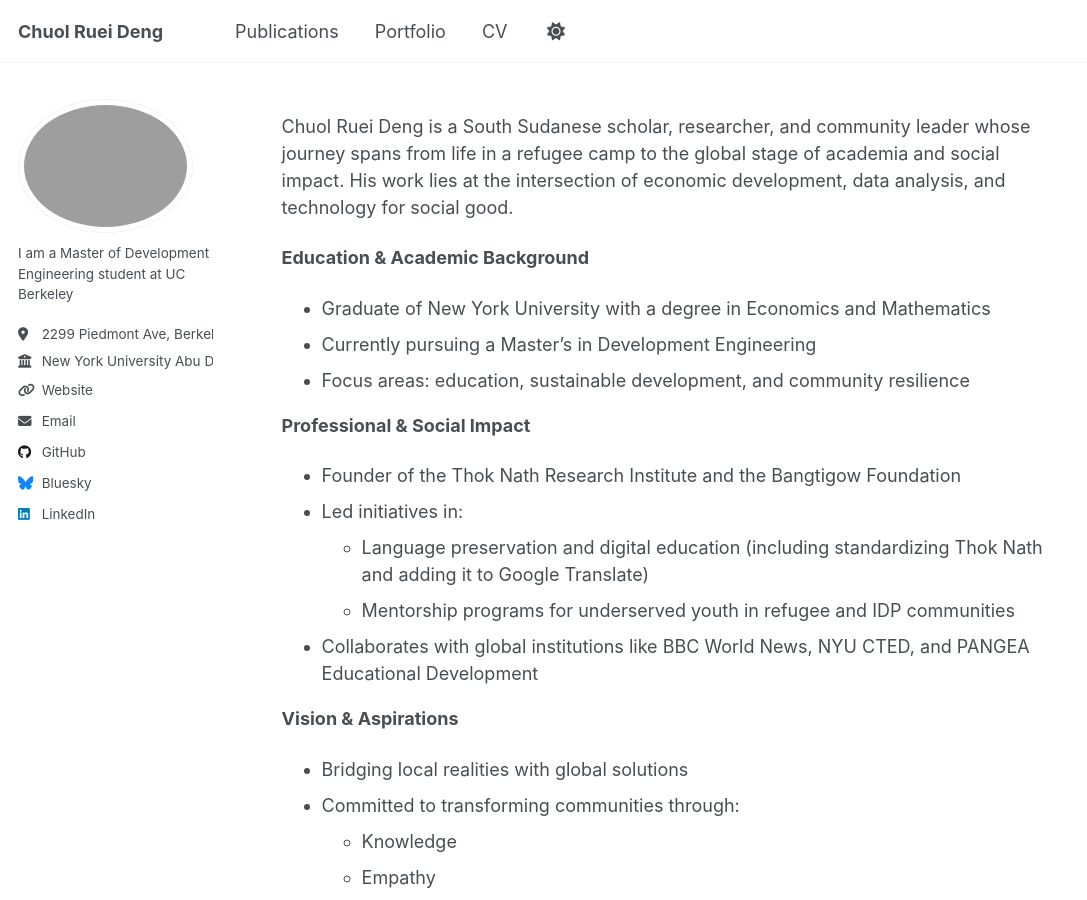
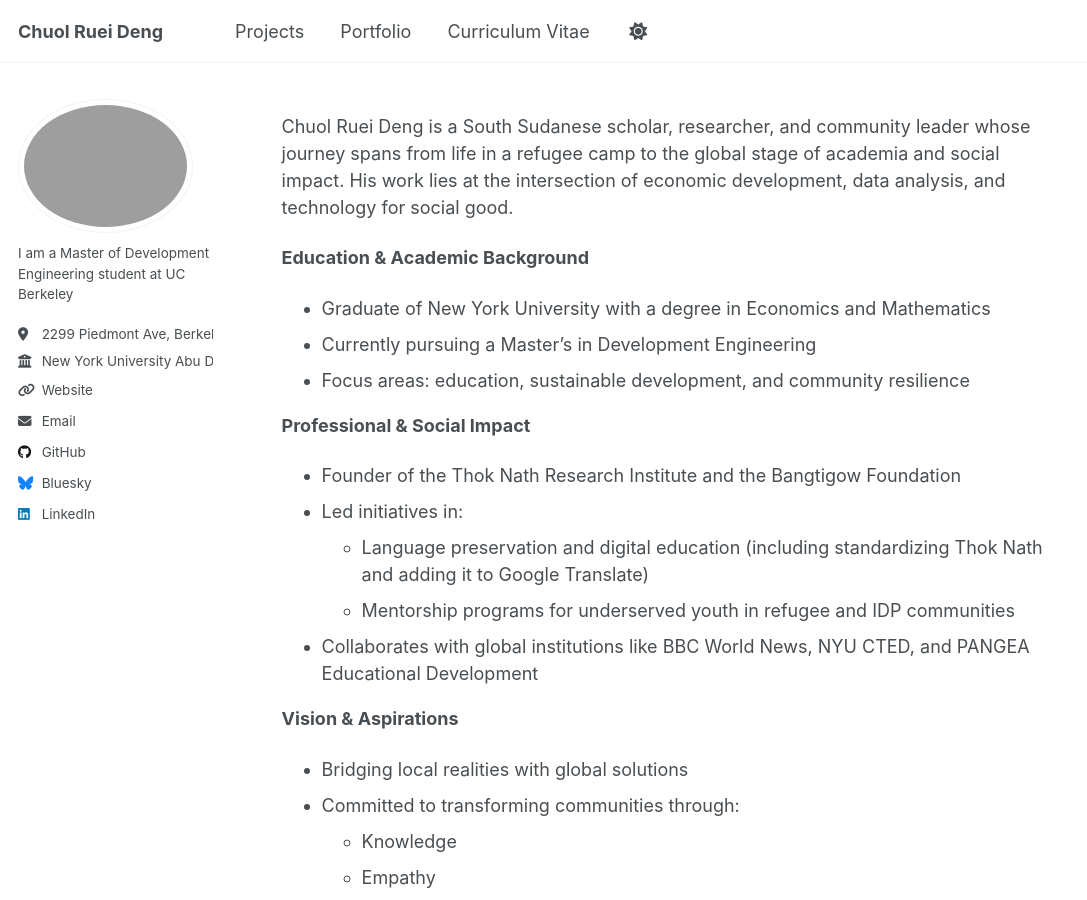
Before and after one commit to chuolrdeng/chuolrdeng.github.io, a Jekyll site: the page built from _pages/about.md, in a window 1280 px wide and 900 px high. Shown: the whole window, without its empty margins (0-1087 px from the left). Built offline with Jekyll 4.4.1, drawn with Linux system fonts in a browser that asks for light colours; a script that is not in the unit is left out.

Commit message:
Update navigation.yml

```diff
--- a/_data/navigation.yml
+++ b/_data/navigation.yml
@@ -8,7 +8,7 @@
 #      Markdown formatted page while the second is generated using JSON.
 
 main:
-  - title: "Publications"
+  - title: "Projects"
     url: /publications/
 
   # - title: "Talks"
@@ -23,7 +23,7 @@
   # - title: "Blog Posts"
   #   url: /year-archive/
 
-  - title: "CV"
+  - title: "Curriculum Vitae"
     url: /cv/
 
   # - title: "CV"
```
